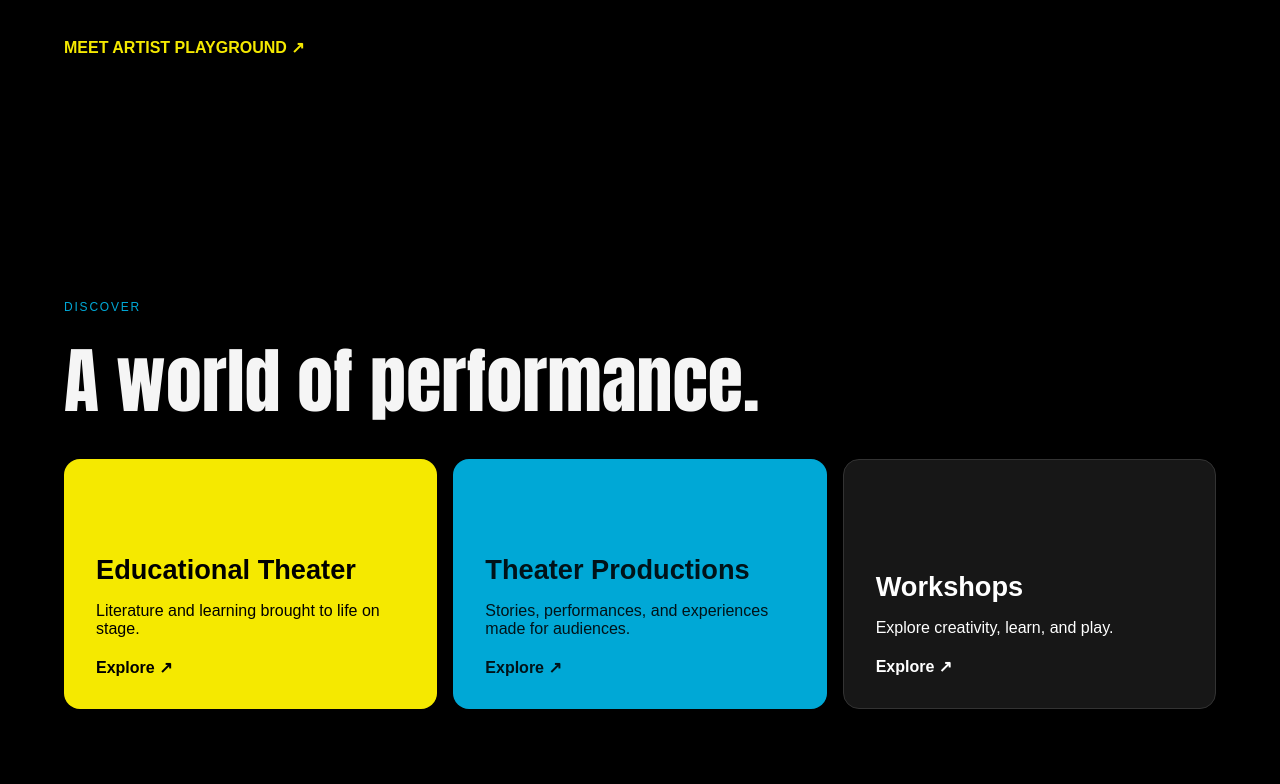
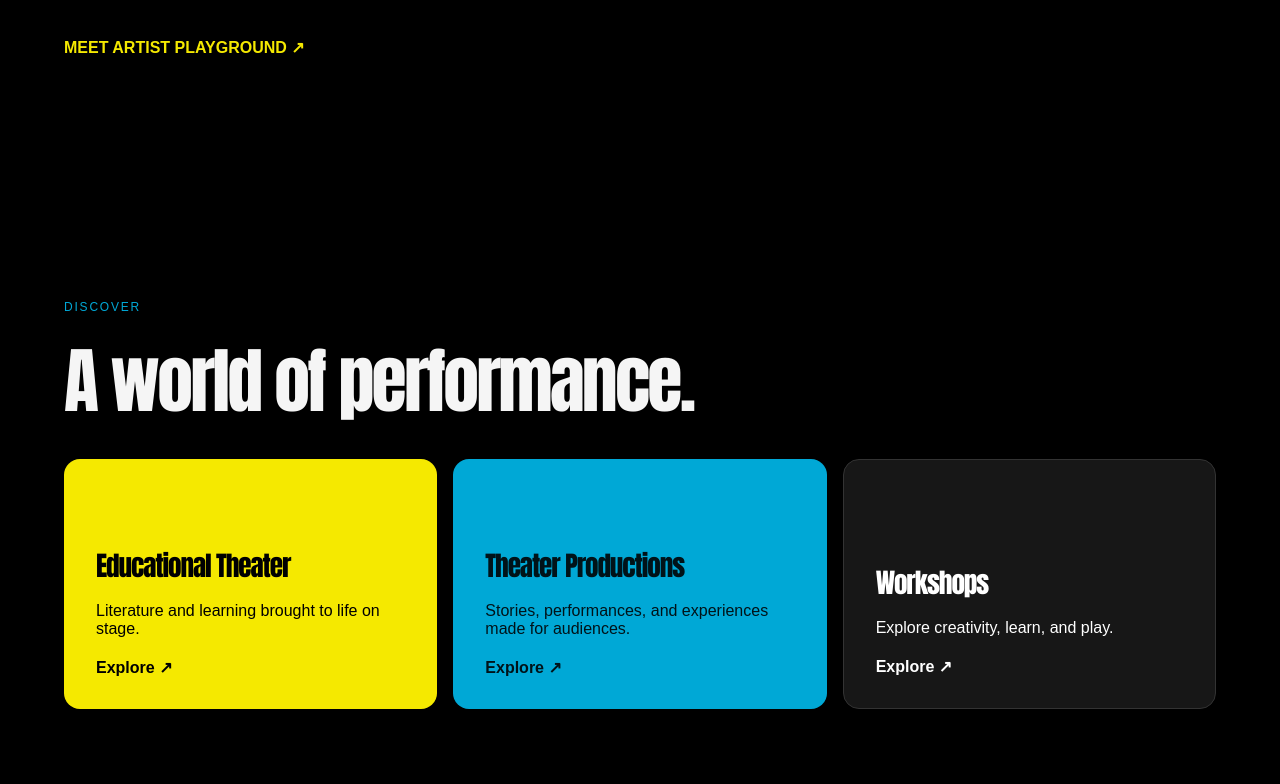
Before and after one commit to web2table/artistplayground, an Astro site: page / in a window 1280 px wide. Shown: the part 601-1385 px from the top of the page. Built offline with nearby package versions, Linux system fonts and the light colour scheme; Astro itself is replaced by a stand-in of ours.

Commit message:
Apply Web2Table typography globally

```diff
--- a/src/styles/global.css
+++ b/src/styles/global.css
@@ -7,6 +7,16 @@ body {
   background: var(--ap-black);
   color: var(--ap-text);
   font-family: var(--ap-font-body);
+  font-weight: 400;
+  -webkit-font-smoothing: antialiased;
+  -moz-osx-font-smoothing: grayscale;
+  text-rendering: optimizeLegibility;
+}
+button, input, textarea, select { font: inherit; }
+h1, h2, h3, h4, h5, h6 {
+  font-family: var(--ap-font-display);
+  font-weight: 700;
+  letter-spacing: -0.04em;
 }
 a { color: inherit; }
 img { max-width: 100%; display: block; }
```
